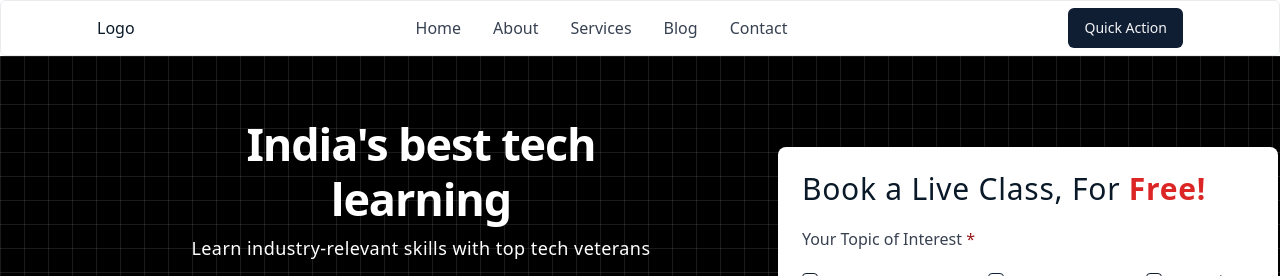
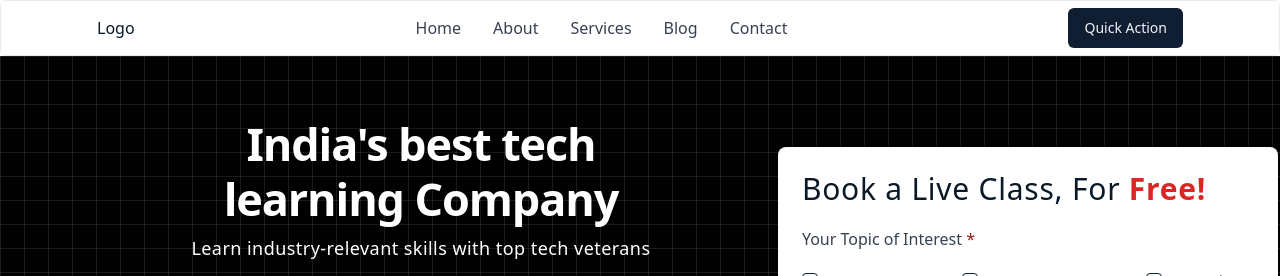
Before and after one commit to Tech-Avrach-Official/JavaTrandz, a React (Vite) app: page / in a window 1280 px wide. Shown: the top 276 px of the page. Built offline with nearby package versions, Linux system fonts and the light colour scheme.

Commit message:
Fix alignment in hero section

```diff
--- a/src/components/Layout/Hero/Hero.jsx
+++ b/src/components/Layout/Hero/Hero.jsx
@@ -13,7 +13,7 @@ const Hero = ({ }) => {
           <div className='relative lg:w-[50%] xl:w-[65%] w-full h-full pt-10 md:p-5 text-center'>
             <div>
               <h1 className='text-3xl md:text-[45px] md:mt-10 font-bold text-white md:leading-[55px] tracking-tight'>India's best tech <br />
-                learning</h1>
+                learning Company</h1>
               <h2 className='text-sm md:text-lg text-white mt-2 tracking-wide'>Learn industry-relevant skills with top tech veterans</h2>
 
 
--- a/src/components/Resource/Form/Form.jsx
+++ b/src/components/Resource/Form/Form.jsx
@@ -27,7 +27,7 @@ const Form = () => {
                             <Checkbox id="Software Development" />
                             <label
                                 htmlFor="terms"
-                                className="text-xs w-20 sm:text-sm text-gray-600 font-medium leading-none peer-disabled:cursor-not-allowed peer-disabled:opacity-70"
+                                className="text-xs sm:text-sm text-gray-600 font-medium leading-none peer-disabled:cursor-not-allowed peer-disabled:opacity-70"
                             >
                                 Java
                             </label>
```
